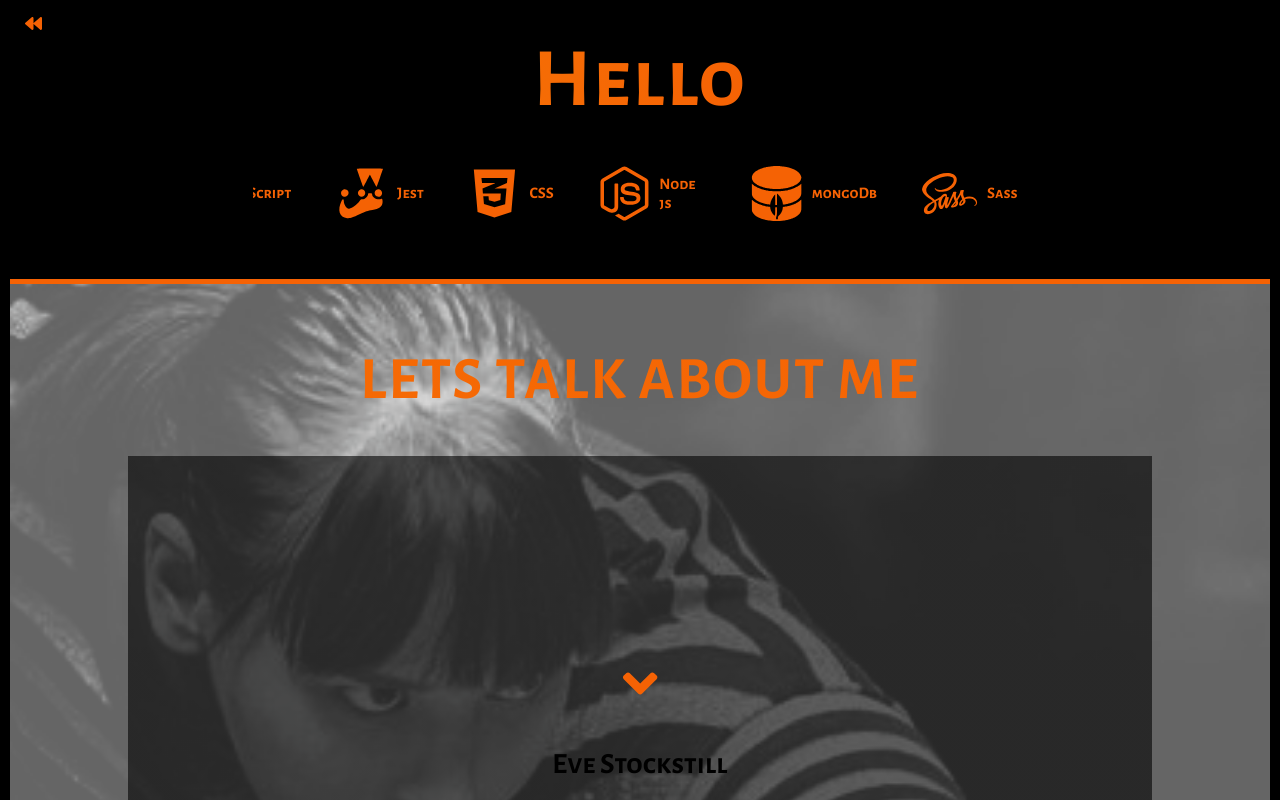
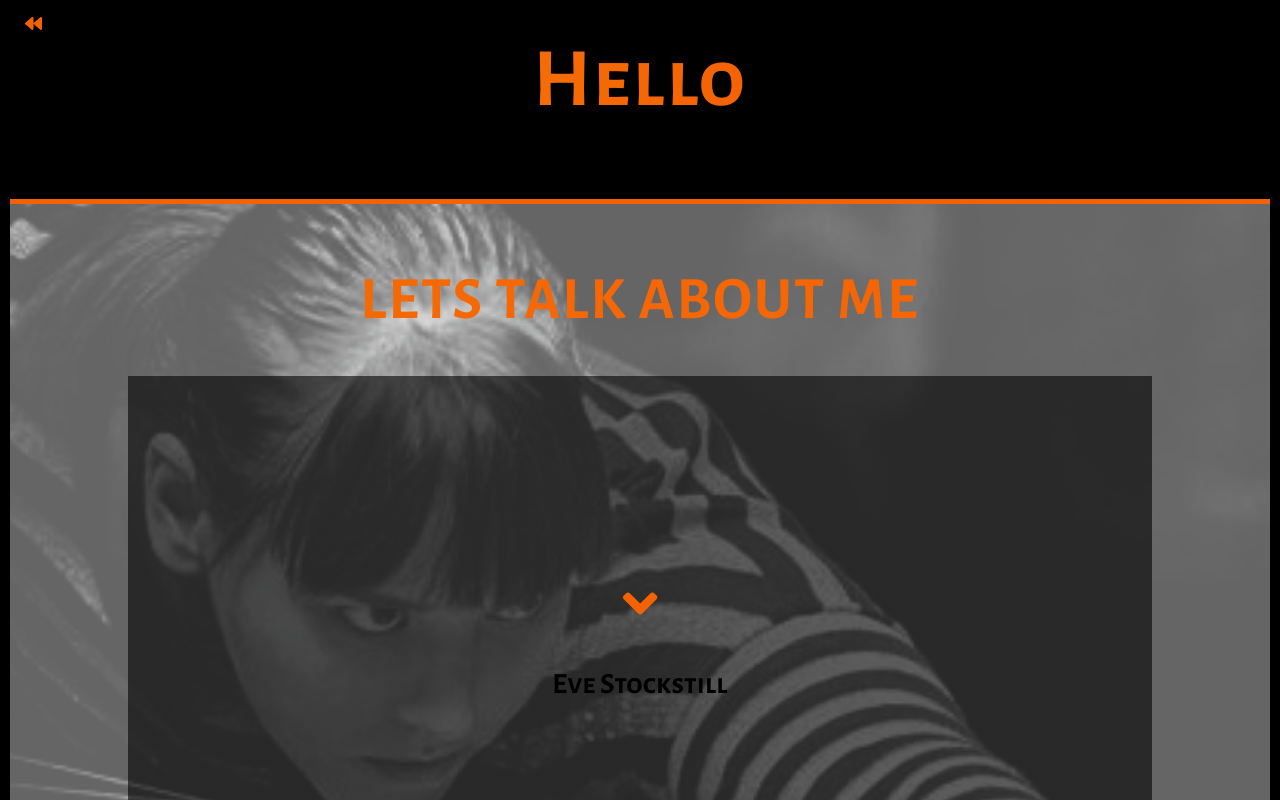
Before and after one commit to evestockstill/evePortfolio, a React app: page /aboutMe in a window 1280 px wide. Shown: the top 800 px of the page. Built offline with nearby package versions, Linux system fonts and the light colour scheme; a web font is replaced by a local one.

Commit message:
working slider header fix

```diff
--- a/src/components/about/About.js
+++ b/src/components/about/About.js
@@ -29,9 +29,9 @@ const AboutMe = () => {
           </video>
         </div> */}
         <h1 className='greeting'>Hello</h1>
-        <Slider />
       </header>
       <AboutMain />
+        <Slider />
       {/* <Slider /> */}
     </>
   );
--- a/src/components/about/About.scss
+++ b/src/components/about/About.scss
@@ -1,7 +1,7 @@
 @import "../abstract/global.scss";
 
 .hero {
-  height: 30vh;
+  height: 20vh;
   border-bottom: 0.5rem solid $orange1;
   margin-top: 1rem;
   // .bg-video1 {
--- a/src/components/slider/Slider.js
+++ b/src/components/slider/Slider.js
@@ -56,7 +56,7 @@ const Slider = () => {
 
   return (
     <>
-      <div className='wrapper'>
+      <div className='slide__container'>
         <div className='slider__wrap'>
           <div className='img__wrap'>
             {icon1}
--- a/src/components/slider/Slider.scss
+++ b/src/components/slider/Slider.scss
@@ -1,8 +1,8 @@
 @import "../abstract/global.scss";
 
-.wrapper {
+.slide__container {
     width: 100vw;
-    height: 40vh;
+    height: 20vh;
     display: flex;
     align-items: center;
     justify-content: center;
@@ -55,6 +55,6 @@
         height: 10rem;
         display: flex;
         align-items: center;
-        animation: iconSlide 15s linear infinite;
+        animation: iconSlide 45s linear infinite;
     }
 }
```
